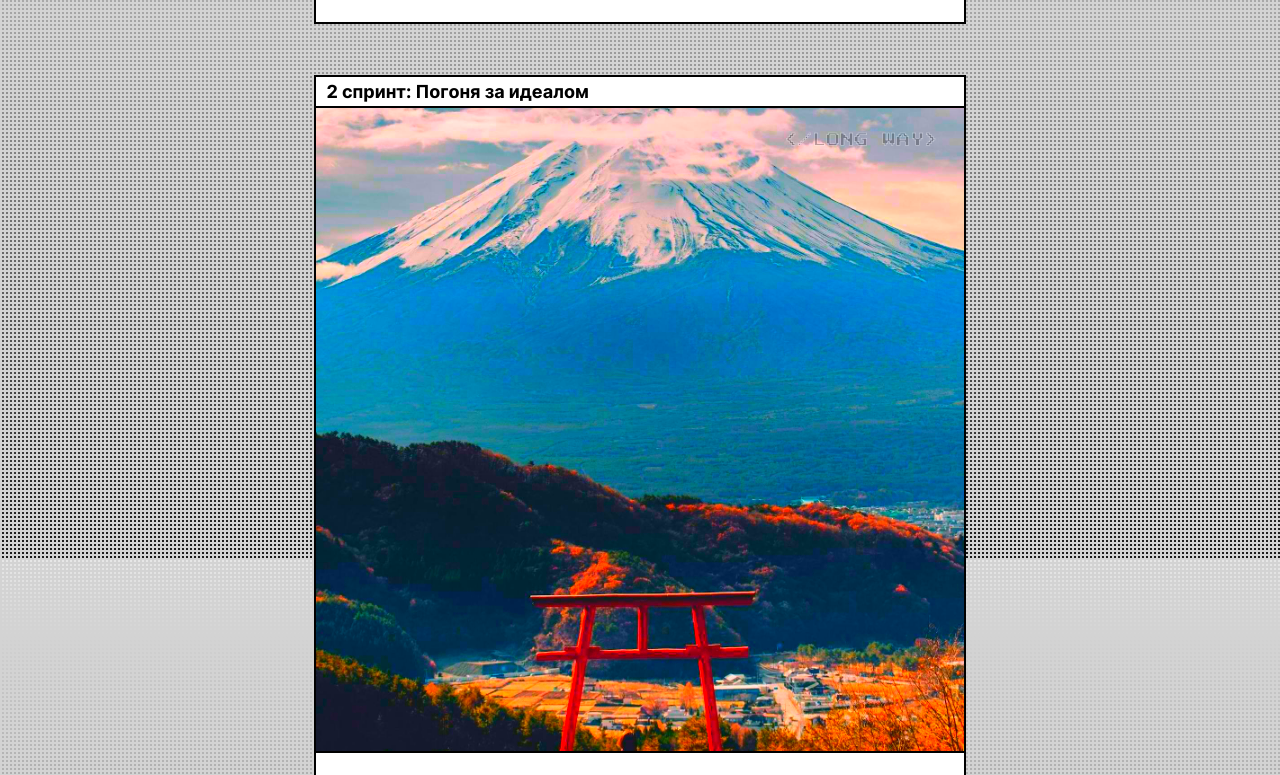
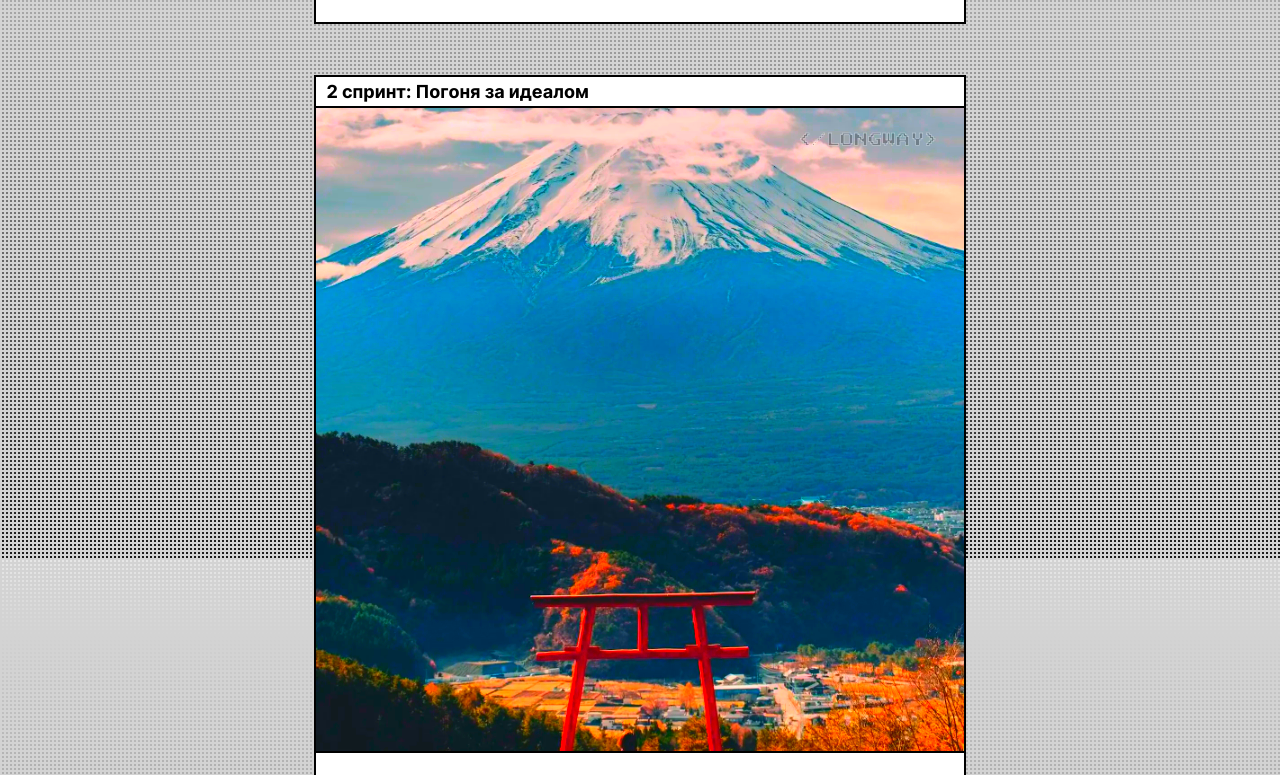
Before and after one commit to Pavel01995/zakrivayuschiy-teg-f, a plain HTML site: page index.html in a window 1280 px wide. Shown: the part 3442-4217 px from the top of the page. Drawn offline with Linux system fonts and the light colour scheme.

Commit message:
second  attempt

```diff
--- a/index.html
+++ b/index.html
@@ -164,11 +164,11 @@
             <h2 class="article__titles">2 спринт: Погоня за идеалом</h2>
             <div class="card__image">
                 <picture class="card__picture">
-                    <source srcset="./images/Long way.webp" type="image/webp" />
-                    <img class="image__way image__common" src="./images/Long way.jpg" alt="Долгий путь в гору"
+                    <source srcset="./images/Longway.webp" type="image/webp" />
+                    <img class="image__way image__common" src="./images/Longway.jpg" alt="Долгий путь в гору"
                         loading="lazy" />
                 </picture>
-                <span class="label">&lt;/Long way&gt; </span>
+                <span class="label">&lt;/Longway&gt; </span>
             </div>
             <div class="article__paragraphs">
                 <p>
```
Also changed, not shown: images/Longway.jpg (renamed from images/Long way.jpg), images/Longway.webp (renamed from images/Long way.webp).
